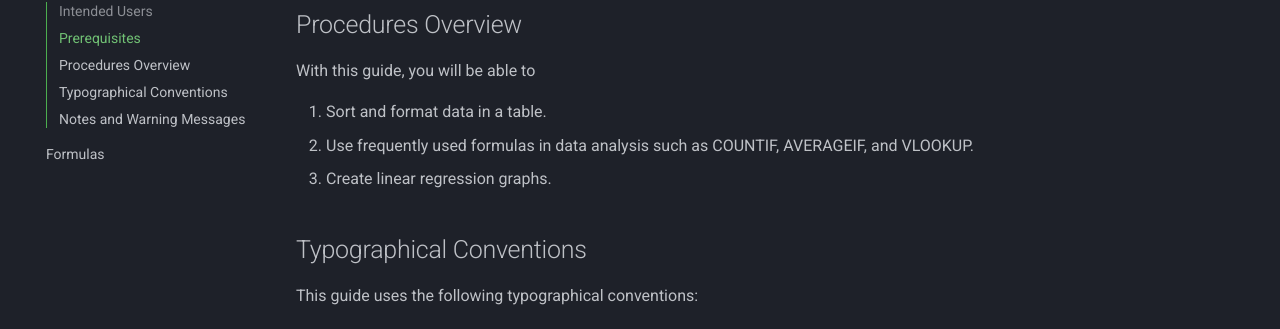
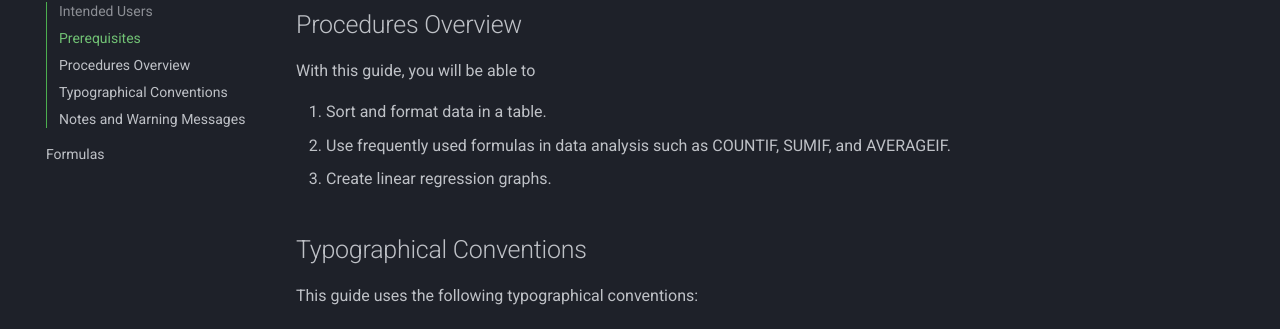
Before and after one commit to Hazel-Jeong-dev/COMM2216_UserGuide_Aibyn_Hazel, an MkDocs documentation site: the page built from docs/index.md, in a window 1280 px wide and 900 px high, scrolled down 599 px. Shown: the part 124-453 px from the top of the window. Built offline with MkDocs 1.6.1 and Material for MkDocs 9.7.7, drawn with Linux system fonts in a browser that asks for light colours.

Commit message:
Replace VLOOKUP with SUMIF

```diff
--- a/docs/index.md
+++ b/docs/index.md
@@ -20,7 +20,7 @@
  With this guide, you will be able to
 
 1. Sort and format data in a table.
-2. Use frequently used formulas in data analysis such as COUNTIF, AVERAGEIF, and VLOOKUP.
+2. Use frequently used formulas in data analysis such as COUNTIF, SUMIF, and AVERAGEIF.
 3. Create linear regression graphs.
 
 ## Typographical Conventions
```
Also changed, not shown: docs/Formulas.md (+3 -3 lines).
